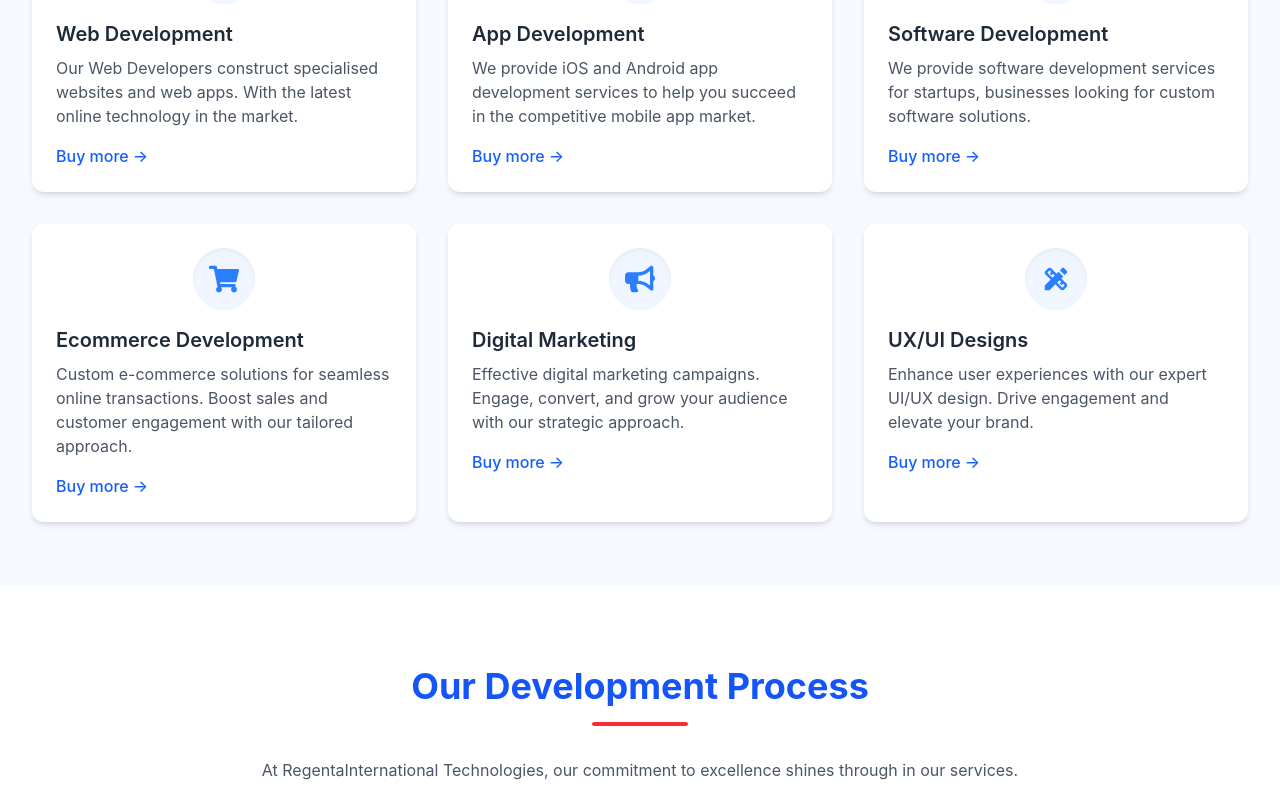
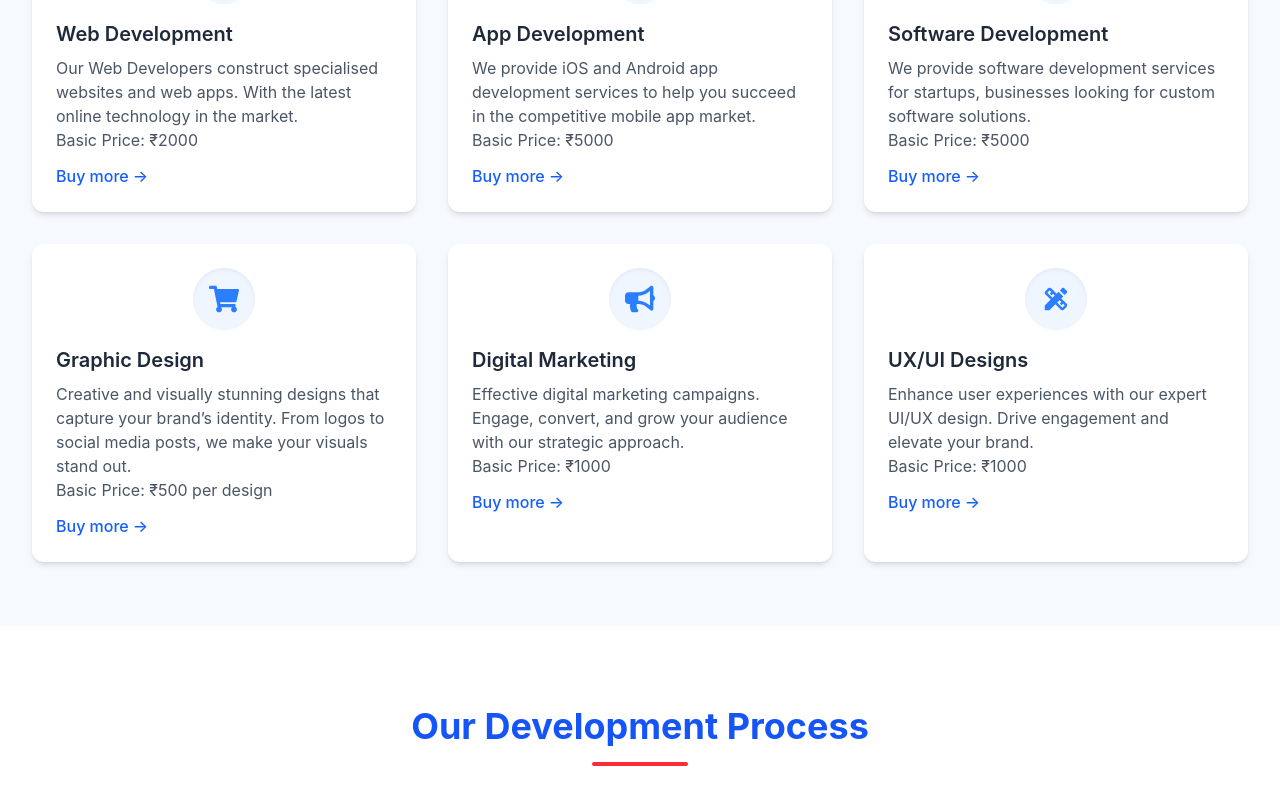
Before and after one commit to regentainternstional/regenta-international, a React (Vite) app in the folder frontend/: page / in a window 1280 px wide. Shown: the part 1022-1807 px from the top of the page. Built offline with nearby package versions, Linux system fonts and the light colour scheme.

Commit message:
update contact address and add basic prices to services

```diff
--- a/frontend/src/Components/Contact.jsx
+++ b/frontend/src/Components/Contact.jsx
@@ -76,7 +76,7 @@ const ContactUs = () => {
               </a>
             </li>
             <li>
-              📍 <span className="font-medium">Address:</span> Delhi, India
+              📍 <span className="font-medium">Address:</span>First Floor, 106 Plot No 3 Dilshad Garden O & P Block LSC Delhi 110095 Delhi Shahdara
             </li>
           </ul>
 
--- a/frontend/src/Components/Footer.jsx
+++ b/frontend/src/Components/Footer.jsx
@@ -22,7 +22,7 @@ const Footer = () => {
         <div>
           <h3 className="text-lg font-bold mb-3">Contact Us</h3>
           <p className="text-sm">
-            <strong>Address:</strong> Delhi, India
+            <strong>Address:</strong> First Floor, 106 Plot No 3 Dilshad Garden O & P Block LSC Delhi 110095 Delhi Shahdara
           </p>
           <p className="text-sm mt-2">
             <strong>Phone:</strong> +91-7302622997
--- a/frontend/src/Components/ServiceSection.jsx
+++ b/frontend/src/Components/ServiceSection.jsx
@@ -16,6 +16,7 @@ const services = [
     title: "Web Development",
     description:
       "Our Web Developers construct specialised websites and web apps. With the latest online technology in the market.",
+    basicPrice: "₹2000",
   },
   {
     id: 2,
@@ -25,6 +26,7 @@ const services = [
     title: "App Development",
     description:
       "We provide iOS and Android app development services to help you succeed in the competitive mobile app market.",
+    basicPrice: "₹5000",
   },
   {
     id: 3,
@@ -32,13 +34,15 @@ const services = [
     title: "Software Development",
     description:
       "We provide software development services for startups, businesses looking for custom software solutions.",
+    basicPrice: "₹5000",
   },
   {
     id: 4,
     icon: <FaShoppingCart className="text-blue-500 text-2xl md:text-3xl" />,
-    title: "Ecommerce Development",
+    title: "Graphic Design",
     description:
-      "Custom e-commerce solutions for seamless online transactions. Boost sales and customer engagement with our tailored approach.",
+      "Creative and visually stunning designs that capture your brand’s identity. From logos to social media posts, we make your visuals stand out.",
+    basicPrice: "₹500 per design",
   },
   {
     id: 5,
@@ -46,6 +50,7 @@ const services = [
     title: "Digital Marketing",
     description:
       "Effective digital marketing campaigns. Engage, convert, and grow your audience with our strategic approach.",
+    basicPrice: "₹1000",
   },
   {
     id: 6,
@@ -53,6 +58,7 @@ const services = [
     title: "UX/UI Designs",
     description:
       "Enhance user experiences with our expert UI/UX design. Drive engagement and elevate your brand.",
+    basicPrice: "₹1000",
   },
 ];
 
@@ -295,9 +301,10 @@ const ServicesSection = () => {
               <h3 className="text-lg sm:text-xl font-semibold text-gray-800 mb-1 sm:mb-2">
                 {service.title}
               </h3>
-              <p className="text-sm sm:text-base text-gray-600 mb-3 sm:mb-4">
+              <p className="text-sm sm:text-base text-gray-600">
                 {service.description}
               </p>
+              <p className="mb-3 text-gray-600">Basic Price: {service.basicPrice}</p>
               <Link
                 to={`/payment/${encodeURIComponent(service.title)}`}
                 className="text-blue-600 text-sm sm:text-base font-medium flex items-center gap-1 hover:underline transition duration-200"
```
